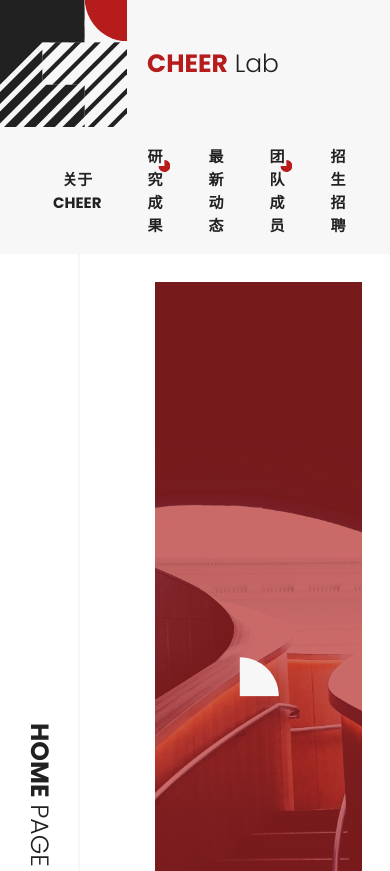
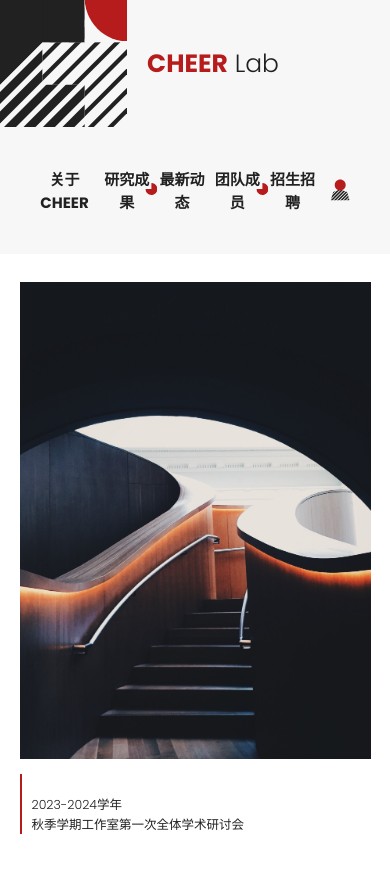
Before and after one commit to sainner/CHEER_web, a PHP site: page / in a window 390 px wide. Shown: the top 871 px of the page. Run offline with PHP 8.4, Linux system fonts and the light colour scheme; some web fonts are replaced.

Commit message:
使用php重构了代码，并模板化了基本布局

```diff
--- /dev/null
+++ b/includes/config.php
@@ -0,0 +1,10 @@
+<?php
+//database configuration
+define('DB_HOST', 'localhost'); // 数据库服务器地址
+define('DB_USERNAME', 'your_username'); // 数据库用户名
+define('DB_PASSWORD', 'your_password'); // 数据库密码
+define('DB_NAME', 'your_database_name'); // 数据库名
+
+
+// Base URL
+define('BASE_URL', 'http://localhost:3000/');
--- /dev/null
+++ b/includes/templates/footer.php
@@ -0,0 +1,7 @@
+<footer id="<?= $footer_position == 'footer_left' ? 'footer_left' : 'footer' ?>">
+    <img id="sjtu_logo" src="<?= BASE_URL ?>images/icon/LOGO_SJTU.png" />
+    <img id="ds_logo" src="<?= BASE_URL ?>images/icon/LOGO_DS.png" />
+    <img id="lab_logo" src="<?= BASE_URL ?>images/icon/LOGO_FULL.svg" />
+    <p id="copyright">800 Dongchuan RD.Minhang District,Shanghai<br/>
+        ©2018 Dschool of SJTU.All rights reserved.沪交ICP备20180055</p>
+</footer>
--- /dev/null
+++ b/includes/templates/head.php
@@ -0,0 +1,43 @@
+<?php
+$metaDescription = "CHEER Lab, design school, Shanghai Jiaotong University";
+
+switch ($current_page) {
+    case 'index.php':
+        $metaDescription = "Homepage of CHEER Lab, design school, Shanghai Jiaotong University";
+        break;
+    case 'about_us.php':
+        $metaDescription = "About CHEER Lab, our team and mission";
+        break;
+    case 'enrollment.php':
+        $metaDescription = "Contact CHEER Lab, how to reach us";
+        break;
+    case 'members.php':
+        $metaDescription = "members of CHEER Lab, say hi to our team";
+        break;
+    case 'news.php':
+        $metaDescription = "Latest news from CHEER Lab";
+        break;
+    case 'outputs.php':
+        $metaDescription = 'Projects and outputs of CHEER Lab';
+        break;
+    case 'user.php':
+        $metaDescription = 'User login and registration for CHEER Lab';
+        break;
+}
+?>
+
+<!DOCTYPE html>
+<html>
+    <head>
+        <meta charset="UTF-8" />
+        <meta http-equiv="X-UA-Compatible" content="IE=edge" />
+        <meta name="viewport" content="width=device-width, initial-scale=1.0" />
+        <meta
+          name="description"
+          content="<?= $metaDescription; ?>"
+        />
+        <meta name="robots" content="Lab Website, Building technology, SJTU" />
+        <link rel="stylesheet" href="<?= BASE_URL;?>styles/style.css" />
+        <link rel="icon" href="<?= BASE_URL;?>images/icon/LOGO.svg" />
+        <title>CHEER Lab | SJTU Building Technology Lab</title>
+    </head>
--- /dev/null
+++ b/includes/templates/header.php
@@ -0,0 +1,40 @@
+<header>
+    <nav>
+        <a href="<?= BASE_URL;?>index.php" class="LOGO nextPageLink"><div class="LOGO">
+            <img id="logo" src="<?= BASE_URL;?>images/icon/LOGO.svg" alt="LOGO" />
+            <p><span class="bold em">CHEER</span> <span class="light">Lab</span></p>
+        </div></a>
+        <ul>
+            <li id="<?= ($current_page == 'about_us.php')? 'current' : '' ?>"><a href="<?= BASE_URL;?>pages/about_us.php" class="text_hover nextPageLink" >
+                关于CHEER</a></li>
+            <li id="<?= ($current_page == 'outputs.php')? 'current' : '' ?>" class="deployable sub2">
+                <a href="<?= BASE_URL;?>pages/outputs.php" class="text_hover nextPageLink" >
+                研究成果</a>
+                <ul class="submenu">
+                    <li><a href="#" class="text_hover nextPageLink">
+                        论文成果</a></li>
+                    <li><a href="#" class="text_hover nextPageLink">
+                        实践成果</a></li>
+                </ul>
+            </li>
+            <li id="<?= ($current_page == 'news.php')? 'current' : '' ?>"><a href="<?= BASE_URL;?>pages/news.php" class="text_hover nextPageLink" >
+                最新动态</a></li>
+            <li id="<?= ($current_page == 'members.php')? 'current' : '' ?>" class="deployable sub3"><a href="<?= BASE_URL;?>pages/members.php" class="text_hover nextPageLink" >
+                团队成员</a>
+                <ul class="submenu">
+                    <li><a href="#" class="text_hover nextPageLink">
+                        在职教师</a></li>
+                    <li><a href="#" class="text_hover nextPageLink">
+                        硕士研究生</a></li>
+                    <li><a href="#" class="text_hover nextPageLink">
+                        博士研究生</a></li>
+                    <li><a href="#" class="text_hover nextPageLink">
+                        博士后</a></li>
+                </ul>
+            </li>
+            <li id="<?= ($current_page == 'enrollment.php')? 'current' : '' ?>"><a href="<?= BASE_URL;?>pages/enrollment.php" class="text_hover nextPageLink" >
+                招生招聘</a></li>
+            <li><a href="<?= BASE_URL;?>pages/user.php" class="'nextPageLink"><img src="<?= BASE_URL;?>images/icon/icon_user.svg" alt="user page"></a></li>
+        </ul>
+    </nav>
+</header>
--- a/index.html
+++ b/index.php
@@ -1,69 +1,16 @@
-<!DOCTYPE html>
-<html>
-    <head>
-        <meta charset="UTF-8" />
-        <meta http-equiv="X-UA-Compatible" content="IE=edge" />
-        <meta name="viewport" content="width=device-width, initial-scale=1.0" />
-        <meta
-          name="description"
-          content="Homepage of CHEER Lab, design school, Shanghai Jiaotong University"
-        />
-        <meta name="robots" content="Lab Website, Building technology, SJTU" />
-        <link rel="stylesheet" href="./styles/style.css" />
-        <link rel="icon" href="./images/icon/LOGO.svg" />
-        <title>CHEER Lab | SJTU Building Technology Lab</title>
-    </head>
+    <?php
+    require "includes/config.php";
+    $current_page = basename($_SERVER['PHP_SELF']);
+    include_once './includes/templates/head.php';
+    ?>
     <body>
         <div class="tranAniContatiner">
             <svg preserveAspectRatio="none" width="100%" height="100%">
             </svg>
         </div>
-        <header>
-            <nav>
-                <a href="./index.html" class="LOGO nextPageLink"><div class="LOGO">
-                    <img id="logo" src="./images/icon/LOGO.svg" alt="LOGO" />
-                    <p><span class="bold em">CHEER</span> <span class="light">Lab</span></p>
-                </div></a>
-                <ul>
-                    <li><a href="./pages/about_us.html" class="text_hover nextPageLink" >
-                        关于CHEER</a></li>
-                    <li class="deployable sub2">
-                        <a href="./pages/outputs.html" class="text_hover nextPageLink" >
-                        研究成果</a>
-                        <ul class="submenu">
-                            <li><a href="#" class="text_hover nextPageLink">
-                                论文成果</a></li>
-                            <li><a href="#" class="text_hover nextPageLink">
-                                实践成果</a></li>
-                        </ul>
-                    </li>
-                    <li><a href="./pages/news.html" class="text_hover nextPageLink" >
-                        最新动态</a></li>
-                    <li class="deployable sub3"><a href="./pages/members.html" class="text_hover nextPageLink" >
-                        团队成员</a>
-                        <ul class="submenu">
-                            <li><a href="#" class="text_hover nextPageLink">
-                                在职教师</a></li>
-                            <li><a href="#" class="text_hover nextPageLink">
-                                硕士研究生</a></li>
-                            <li><a href="#" class="text_hover nextPageLink">
-                                博士研究生</a></li>
-                            <li><a href="#" class="text_hover nextPageLink">
-                                博士后</a></li>
-                        </ul>
-                    </li>
-                    <li><a href="./pages/enrollment.html" class="text_hover nextPageLink" >
-                        招生招聘</a></li>
-                </ul>
-            </nav>
-        </header>
+        <?php include_once './includes/templates/header.php';?>
         <div class="container">
-            <section class="side_bar">
-
-                <h1><span class="bold">HOME</span><span class="light"> PAGE</span></h1>
-                <img src="./images/icon/language_switcher.svg"/>
-
-            </section>
+            <?php include_once './includes/templates/sidebar.php';?>
             <section class="content homepage">
                 <div class="news fadein" id="news_01">
                     <div class="img"><a href=""><img src="./images/banner_1.jpg"/></a></div>
@@ -128,13 +75,10 @@
             </section>
         </div>
     </body>
-    <footer id="footer">
-        <img id="sjtu_logo" src="./images/icon/LOGO_SJTU.png" />
-        <img id="ds_logo" src="./images/icon/LOGO_DS.png" />
-        <img id="lab_logo" src="./images/icon/LOGO_FULL.svg" />
-        <p id="copyright">800 Dongchuan RD.Minhang District,Shanghai<br/>
-            ©2018 Dschool of SJTU.All rights reserved.沪交ICP备20180055</p>
-    </footer>
+    <?php
+    $footer_position = 'footer_right';
+    include_once './includes/templates/footer.php';
+    ?>
     <script src="https://cdnjs.cloudflare.com/ajax/libs/animejs/3.2.1/anime.min.js"></script>
     <script src="./script/general.js"></script>
     <script>
--- a/styles/_home_page.scss
+++ b/styles/_home_page.scss
@@ -4,9 +4,9 @@
     overflow: scroll;
     .news{
         overflow: visible;
-        flex: 1 1 10rem;
+        flex: 1 1 5rem;
         min-width: 3rem;
-        margin:0 1rem 0 1rem;
+        margin:0 1rem;
         transition: min-width 0.5s ease-in-out;
         .img{
             width: 100%;
@@ -47,6 +47,7 @@
         .img:hover::after {
             opacity: 0;
         }
+
         .text{
             margin: 1rem 0 4rem 0;
             padding: 2rem 0 0 1rem;
--- a/styles/style.css
+++ b/styles/style.css
@@ -330,9 +330,9 @@ footer p {
 }
 .homepage .news {
   overflow: visible;
-  flex: 1 1 10rem;
+  flex: 1 1 5rem;
   min-width: 3rem;
-  margin: 0 1rem 0 1rem;
+  margin: 0 1rem;
   transition: min-width 0.5s ease-in-out;
 }
 .homepage .news .img {
@@ -503,10 +503,65 @@ footer p {
 }
 
 @media only screen and (max-width: 780px) {
-  .active {
-    order: 4;
+  .side_bar {
+    visibility: hidden;
+  }
+  nav ul li {
+    padding: 0;
+    margin: 0 0.5rem;
+  }
+  .container .content {
+    justify-content: center;
+    padding: 2.8rem 1.8rem 2.8rem 1.8rem;
+  }
+  footer {
+    background-color: #F7F7F7;
+    position: static;
+    flex-wrap: wrap;
+    height: auto;
+  }
+  footer img {
+    flex: 0 1 1rem;
+    align-items: center;
+  }
+  footer p {
+    flex: 1 1 1000rem;
+    border-left: none;
+    padding: 1rem 0 2rem 0;
+  }
+  .homepage .news {
+    flex: 0 0 90vw;
+    margin: 0;
+  }
+  .homepage .news .img {
+    height: 30vh;
+  }
+  .homepage .news .img img {
+    height: 100%;
+  }
+  .homepage .news .img::after, .homepage .news .img::before {
+    opacity: 0;
+  }
+  .homepage .active {
+    flex: 0 0 90vw;
+  }
+  .homepage .active .text {
+    margin: 1rem 0 4rem 0;
+    padding: 2rem 0 0 1rem;
+    width: 100%;
+    border-left: 2px solid #B71C1C;
+  }
+  .homepage .active .text h2 {
+    font-size: 1.25rem;
+    font-weight: normal;
+  }
+  .homepage .active .text .optional {
+    display: none;
   }
   #about_us #groupPhoto {
-    margin: 10rem 5rem;
+    margin: 1rem;
+  }
+  #about_us #info {
+    margin: 1rem 0;
   }
 }/*# sourceMappingURL=style.css.map */
--- a/styles/style.scss
+++ b/styles/style.scss
@@ -47,12 +47,77 @@ $color4: #E8F5E9;
 //响应性
 
 @media only screen and (max-width: 780px) {
-  .active{
-    order: 4;
+  .side_bar{
+    visibility: hidden;
   }
+  nav{
+    ul{
+      li{
+        padding:0;
+        margin:0 0.5rem;
+      }
+    }
+  }
+  .container .content{
+    justify-content: center;
+    padding: 2.8rem 1.8rem 2.8rem 1.8rem;
+  }
+  footer{
+    background-color: $color3;
+    position: static;
+    flex-wrap: wrap;
+    height: auto;
+    img{
+      flex: 0 1 1rem;
+      align-items: center;
+    }
+    p{
+      flex: 1 1 1000rem;
+      border-left: none;
+      padding: 1rem 0 2rem 0;
+    }
+  }
+
+  //homepage
+  .homepage{
+    .news{
+      flex: 0 0 90vw;
+      margin: 0;
+      .img{
+        height: 30vh;
+        img{
+          height: 100%;
+        }
+      }
+      .img::after, .img::before{
+        opacity: 0;
+      }
+    }
+    .active{
+      flex: 0 0 90vw;
+      .text{
+        margin: 1rem 0 4rem 0;
+        padding: 2rem 0 0 1rem;
+        width: 100%;
+        border-left: 2px solid $color2;
+        h2{
+            font-size: 1.25rem;
+            font-weight: normal;
+        }
+        .optional{
+            display: none;
+        }
+      }
+    }
+  }
+
+  //aboutus
   #about_us{
     #groupPhoto{
-      margin: 10rem 5rem;
+      margin: 1rem;
+    }
+    #info{
+      margin: 1rem 0;
     }
   }
 }
```
Also changed, not shown: includes/config.sample.php (added, +10 -0 lines), includes/templates/sidebar.php (added, +37 -0 lines), pages/about_us.html (deleted, +0 -103 lines), pages/about_us.php (added, +49 -0 lines), images/icon/icon_user.svg (added), pages/enrollment.php (renamed from pages/enrollment.html), pages/members.php (renamed from pages/members.html), pages/news.php (renamed from pages/news.html), pages/outputs.php (renamed from pages/outputs.html), pages/user.php (added), 2 other files.
